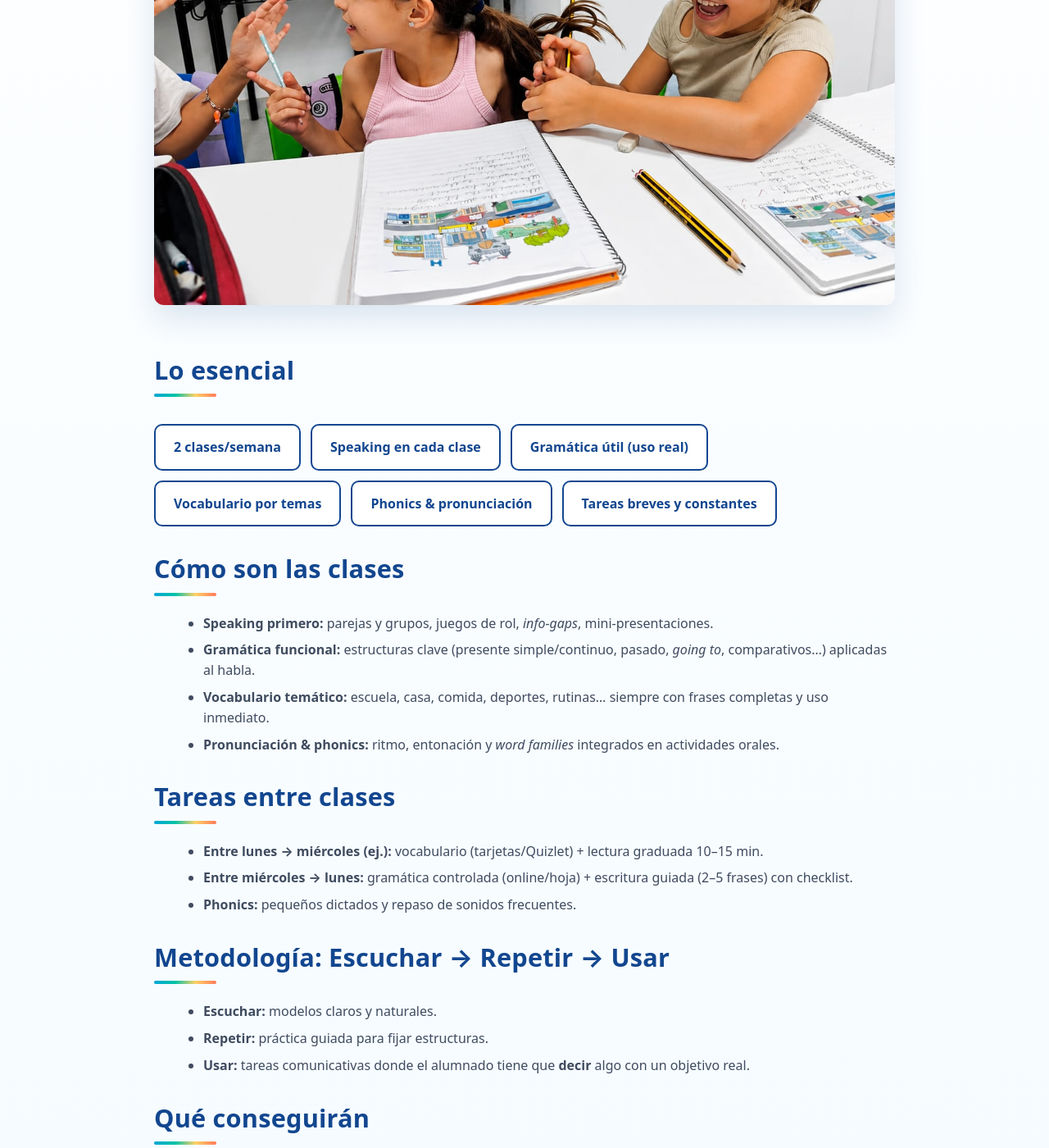
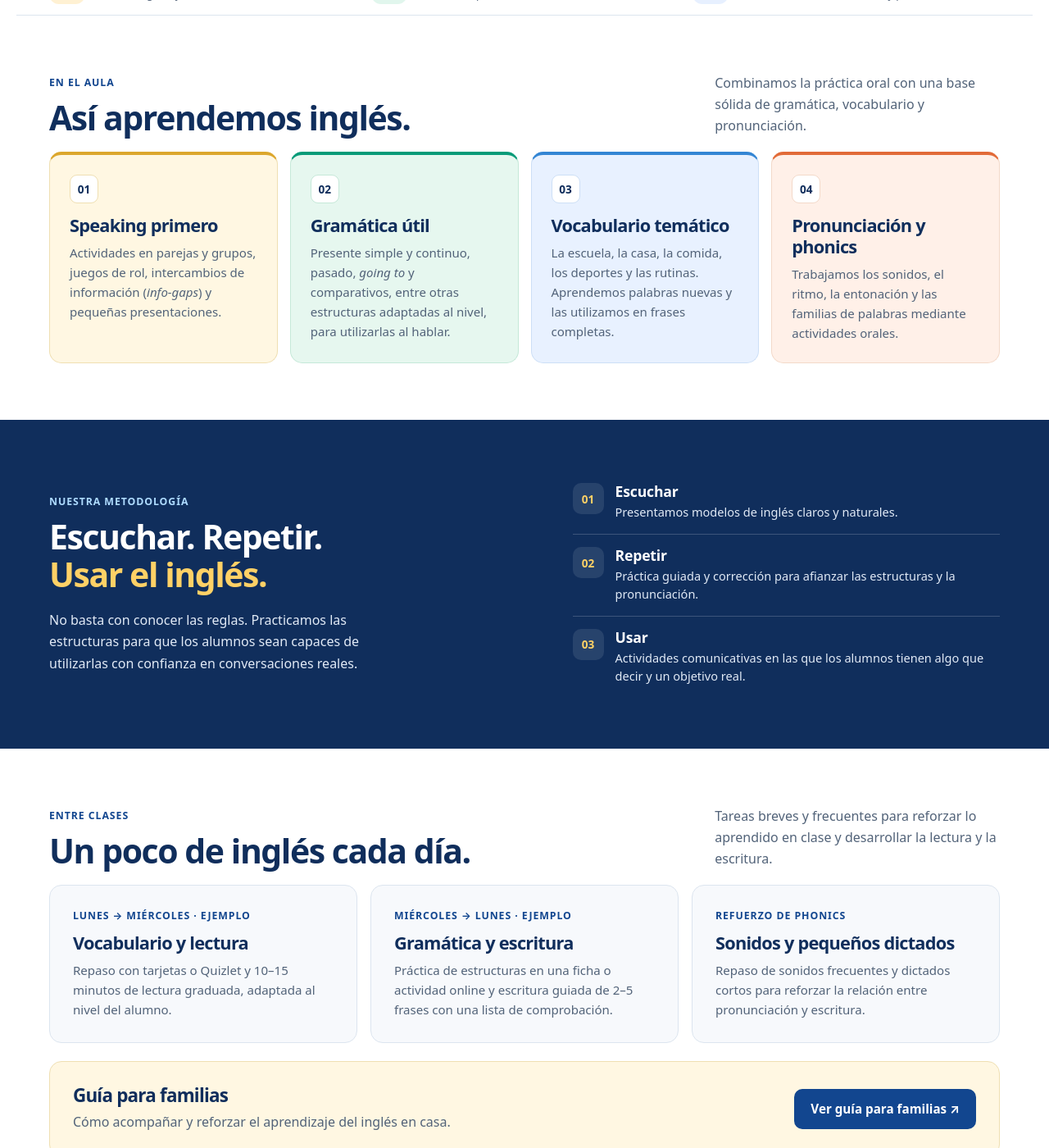
Before and after one commit to dixonbruce/englishco, a Jekyll site: the page built from primaria.html, in a window 1280 px wide and 1400 px high, scrolled down 612 px. Shown: the whole window at 82% size. Built offline with Jekyll 4.4.1, drawn with Linux system fonts in a browser that asks for light colours; some of the changed text lies outside the part shown.

Commit message:
Update primaria.html

```diff
--- a/primaria.html
+++ b/primaria.html
@@ -1,86 +1,78 @@
 ---
-layout: default
-title: "English Co – Primaria (6–11 años)"
-description: "Inglés para Primaria (6–11 años) en Playa de Arinaga (Agüimes). Dos clases por semana centradas en Gramática útil + Speaking; tareas breves y frecuentes para vocabulario, lectura, escritura y phonics."
-section: "cursos"
+layout: course
+title: "EnglishCO | Inglés para Primaria (6–11 años) en Playa de Arinaga"
+description: "Clases de inglés para Primaria en Playa de Arinaga (Agüimes). Dos clases por semana con gramática práctica, speaking, vocabulario, phonics y tareas breves de lectura y escritura."
+section: cursos
 ---
 
-<main id="main-content">
-
-  <!-- Hero (consistent with homepage) -->
-  <section class="hero-light">
-    <div class="container hero-inner">
-      <h1>Primaria (6–11 años)</h1>
-      <p>
-        Dos clases por semana (<strong>lunes</strong> y <strong>miércoles</strong>).
-        En el aula: <strong>Gramática útil + Speaking</strong> con corrección y <strong>phonics</strong>.
-        Entre clases: <strong>tareas breves y frecuentes</strong> para <strong>vocabulario, lectura y escritura</strong>.
-      </p>
-      <img src="/images/maraleyre.jpg" alt="Estudiantes de Primaria" class="classroom-img" loading="eager" decoding="async" />
+<section class="ec-hero ec-age-hero ec-age-primaria" aria-labelledby="primaria-title">
+  <div class="ec-shell ec-hero-inner">
+    <div class="ec-hero-copy">
+      <p class="ec-kicker"><a href="{{ '/' | relative_url }}">Inicio</a> <span aria-hidden="true">›</span> Primaria · 6–11 años</p>
+      <h1 id="primaria-title">Aprender haciendo.<br>Hablar sin miedo.<br><em>Crecer en inglés.</em></h1>
+      <p class="ec-hero-lead">Clases de inglés para niños de 6 a 11 años en Playa de Arinaga. Aprendemos gramática y vocabulario para utilizarlos en la conversación, con actividades dinámicas y corrección cercana.</p>
+      <div class="ec-buttons">
+        <a class="ec-btn ec-btn-primary" href="https://wa.me/34646555552" target="_blank" rel="noopener">Pedir información por WhatsApp</a>
+        <a class="ec-btn ec-btn-wa" href="#como-son">Cómo son las clases ↓</a>
+      </div>
+    </div>
+    <div class="ec-hero-visual">
+      <div class="ec-photo-frame"><img src="{{ '/images/maraleyre.jpg' | relative_url }}" alt="Alumnas de Primaria participando en una clase de inglés en EnglishCO" fetchpriority="high" decoding="async"></div>
+      <div class="ec-photo-note"><span aria-hidden="true">✦</span> Aprender, participar y hablar.</div>
+      <div class="ec-photo-dots" aria-hidden="true"></div>
+    </div>
   </div>
 </section>
 
-  <!-- Lo esencial (badges) -->
-  <section class="container" aria-label="Resumen del curso">
-    <h2>Lo esencial</h2>
-    <p class="cta-row">
-      <span class="cta-button cta-button--outline">2 clases/semana</span>
-      <span class="cta-button cta-button--outline">Speaking en cada clase</span>
-      <span class="cta-button cta-button--outline">Gramática útil (uso real)</span>
-      <span class="cta-button cta-button--outline">Vocabulario por temas</span>
-      <span class="cta-button cta-button--outline">Phonics &amp; pronunciación</span>
-      <span class="cta-button cta-button--outline">Tareas breves y constantes</span>
-    </p>
+<section class="ec-shell ec-benefits" aria-label="Lo esencial del curso">
+  <div><span class="ec-benefit-icon ec-orange" aria-hidden="true"><svg viewBox="0 0 24 24"><rect x="3" y="5" width="18" height="16" rx="2"/><path d="M7 3v4m10-4v4M3 10h18"/></svg></span><div><strong>Dos clases por semana</strong><small>Práctica regular y constante</small></div></div>
+  <div><span class="ec-benefit-icon ec-green" aria-hidden="true"><svg viewBox="0 0 24 24"><path d="M20 11.5a8.5 8.5 0 0 1-8.5 8.5 8.4 8.4 0 0 1-4-.98L3 20l1-4.5a8.5 8.5 0 1 1 16-4Z"/><path d="M8 11h7M8 14h4"/></svg></span><div><strong>Speaking en cada clase</strong><small>Gramática aplicada a la conversación</small></div></div>
+  <div><span class="ec-benefit-icon ec-blue" aria-hidden="true"><svg viewBox="0 0 24 24"><path d="M4 19V5a2 2 0 0 1 2-2h6v16H6a2 2 0 0 0-2 2M20 19V5a2 2 0 0 0-2-2h-6v16h6a2 2 0 0 1 2 2"/></svg></span><div><strong>Tareas breves entre clases</strong><small>Vocabulario, lectura, escritura y phonics</small></div></div>
 </section>
 
-  <!-- Qué hacemos -->
-  <section class="container" aria-label="Qué hacemos">
-    <h2>Cómo son las clases</h2>
-    <ul>
-      <li><strong>Speaking primero:</strong> parejas y grupos, juegos de rol, <em>info-gaps</em>, mini-presentaciones.</li>
-      <li><strong>Gramática funcional:</strong> estructuras clave (presente simple/continuo, pasado, <em>going to</em>, comparativos…) aplicadas al habla.</li>
-      <li><strong>Vocabulario temático:</strong> escuela, casa, comida, deportes, rutinas… siempre con frases completas y uso inmediato.</li>
-      <li><strong>Pronunciación &amp; phonics:</strong> ritmo, entonación y <em>word families</em> integrados en actividades orales.</li>
-    </ul>
+<section id="como-son" class="ec-shell ec-section ec-age-section" aria-labelledby="clases-title">
+  <div class="ec-section-heading"><div><p class="ec-kicker">En el aula</p><h2 id="clases-title">Así aprendemos inglés.</h2></div><p>Combinamos la práctica oral con una base sólida de gramática, vocabulario y pronunciación.</p></div>
+  <div class="ec-age-grid">
+    <article class="ec-age-card ec-age-yellow"><span class="ec-age-number">01</span><h3>Speaking primero</h3><p>Actividades en parejas y grupos, juegos de rol, intercambios de información (<em lang="en">info-gaps</em>) y pequeñas presentaciones.</p></article>
+    <article class="ec-age-card ec-age-green"><span class="ec-age-number">02</span><h3>Gramática útil</h3><p>Presente simple y continuo, pasado, <em lang="en">going to</em> y comparativos, entre otras estructuras adaptadas al nivel, para utilizarlas al hablar.</p></article>
+    <article class="ec-age-card ec-age-blue"><span class="ec-age-number">03</span><h3>Vocabulario temático</h3><p>La escuela, la casa, la comida, los deportes y las rutinas. Aprendemos palabras nuevas y las utilizamos en frases completas.</p></article>
+    <article class="ec-age-card ec-age-coral"><span class="ec-age-number">04</span><h3>Pronunciación y phonics</h3><p>Trabajamos los sonidos, el ritmo, la entonación y las familias de palabras mediante actividades orales.</p></article>
+  </div>
 </section>
 
-  <!-- Tareas entre clases -->
-  <section class="container" aria-label="Tareas entre clases">
-    <h2>Tareas entre clases</h2>
-    <ul>
-      <li><strong>Entre lunes → miércoles (ej.):</strong> vocabulario (tarjetas/Quizlet) + lectura graduada 10–15&nbsp;min.</li>
-      <li><strong>Entre miércoles → lunes:</strong> gramática controlada (online/hoja) + escritura guiada (2–5 frases) con checklist.</li>
-      <li><strong>Phonics:</strong> pequeños dictados y repaso de sonidos frecuentes.</li>
-    </ul>
+<section class="ec-method" aria-labelledby="metodo-title">
+  <div class="ec-shell ec-method-inner">
+    <div><p class="ec-kicker">Nuestra metodología</p><h2 id="metodo-title">Escuchar. Repetir.<br><em>Usar el inglés.</em></h2><p>No basta con conocer las reglas. Practicamos las estructuras para que los alumnos sean capaces de utilizarlas con confianza en conversaciones reales.</p></div>
+    <div class="ec-method-points">
+      <div><span>01</span><div><h3>Escuchar</h3><p>Presentamos modelos de inglés claros y naturales.</p></div></div>
+      <div><span>02</span><div><h3>Repetir</h3><p>Práctica guiada y corrección para afianzar las estructuras y la pronunciación.</p></div></div>
+      <div><span>03</span><div><h3>Usar</h3><p>Actividades comunicativas en las que los alumnos tienen algo que decir y un objetivo real.</p></div></div>
+    </div>
+  </div>
 </section>
 
-  <!-- Metodología -->
-  <section class="container" aria-label="Metodología">
-    <h2>Metodología: Escuchar → Repetir → Usar</h2>
-    <ul>
-      <li><strong>Escuchar:</strong> modelos claros y naturales.</li>
-      <li><strong>Repetir:</strong> práctica guiada para fijar estructuras.</li>
-      <li><strong>Usar:</strong> tareas comunicativas donde el alumnado tiene que <strong>decir</strong> algo con un objetivo real.</li>
-    </ul>
+<section class="ec-shell ec-section ec-age-section" aria-labelledby="tareas-title">
+  <div class="ec-section-heading"><div><p class="ec-kicker">Entre clases</p><h2 id="tareas-title">Un poco de inglés cada día.</h2></div><p>Tareas breves y frecuentes para reforzar lo aprendido en clase y desarrollar la lectura y la escritura.</p></div>
+  <div class="ec-family-grid">
+    <article class="ec-family-card"><p class="ec-kicker">Lunes → miércoles · Ejemplo</p><h3>Vocabulario y lectura</h3><p>Repaso con tarjetas o Quizlet y 10–15 minutos de lectura graduada, adaptada al nivel del alumno.</p></article>
+    <article class="ec-family-card"><p class="ec-kicker">Miércoles → lunes · Ejemplo</p><h3>Gramática y escritura</h3><p>Práctica de estructuras en una ficha o actividad online y escritura guiada de 2–5 frases con una lista de comprobación.</p></article>
+    <article class="ec-family-card"><p class="ec-kicker">Refuerzo de phonics</p><h3>Sonidos y pequeños dictados</h3><p>Repaso de sonidos frecuentes y dictados cortos para reforzar la relación entre pronunciación y escritura.</p></article>
+  </div>
+  <div class="ec-family-guide ec-age-green"><div><h3>Guía para familias</h3><p>Cómo acompañar y reforzar el aprendizaje del inglés en casa.</p></div><a class="ec-btn ec-btn-primary" href="{{ '/primaria/guia.html' | relative_url }}" target="_blank" rel="noopener">Ver guía para familias ↗</a></div>
 </section>
 
-  <!-- Objetivos -->
-  <section class="container" aria-label="Objetivos">
-    <h2>Qué conseguirán</h2>
-    <ul>
-      <li><strong>Hablar con soltura</strong> sobre temas cotidianos.</li>
-      <li>Ampliar <strong>vocabulario</strong> y mejorar la <strong>comprensión</strong>.</li>
-      <li><strong>Base sólida</strong> para Secundaria y exámenes futuros.</li>
-    </ul>
-
-    <p class="cta-row">
-      <a class="more-link" href="/primaria/guia.html" target="_blank" rel="noopener">Guía para familias</a>
-    </p>
-
-    <p class="cta-row">
-      <a class="cta-button" href="https://wa.me/34646555552" target="_blank" rel="noopener">Pedir información por WhatsApp</a>
-      <a class="cta-button cta-button--outline" href="tel:+34646555552">Llamar: 646 555 552</a>
-    </p>
+<section class="ec-shell ec-section ec-age-section ec-primaria-objectives" aria-labelledby="objetivos-title">
+  <div class="ec-section-heading"><div><p class="ec-kicker">Nuestros objetivos</p><h2 id="objetivos-title">Una base para el futuro.</h2></div><p>Queremos que cada alumno avance con seguridad y sea capaz de utilizar lo que aprende.</p></div>
+  <div class="ec-family-grid">
+    <article class="ec-age-card ec-age-green"><span class="ec-age-number" aria-hidden="true">01</span><h3>Hablar con soltura</h3><p>Expresarse con mayor confianza sobre temas cotidianos.</p></article>
+    <article class="ec-age-card ec-age-blue"><span class="ec-age-number" aria-hidden="true">02</span><h3>Comprender mejor</h3><p>Ampliar el vocabulario y mejorar la comprensión del inglés.</p></article>
+    <article class="ec-age-card ec-age-yellow"><span class="ec-age-number" aria-hidden="true">03</span><h3>Avanzar con seguridad</h3><p>Construir una base sólida para Secundaria y futuros exámenes.</p></article>
+  </div>
 </section>
 
-</main>
+<section class="ec-contact" id="contacto" aria-labelledby="primaria-contact-title">
+  <div class="ec-shell ec-contact-inner">
+    <div><p class="ec-kicker">Hablemos</p><h2 id="primaria-contact-title">¿Empezamos a hablar inglés?</h2><p>Pregúntanos por los grupos de Primaria, las plazas disponibles y los horarios. Estamos en Playa de Arinaga.</p></div>
+    <div class="ec-contact-actions"><a class="ec-btn ec-btn-primary" href="https://wa.me/34646555552" target="_blank" rel="noopener">Pedir información por WhatsApp</a><a class="ec-btn ec-btn-wa" href="tel:+34646555552">Llamar: 646 555 552</a></div>
+  </div>
+</section>
```
Lines whose indentation alone changed are shown as unchanged.
